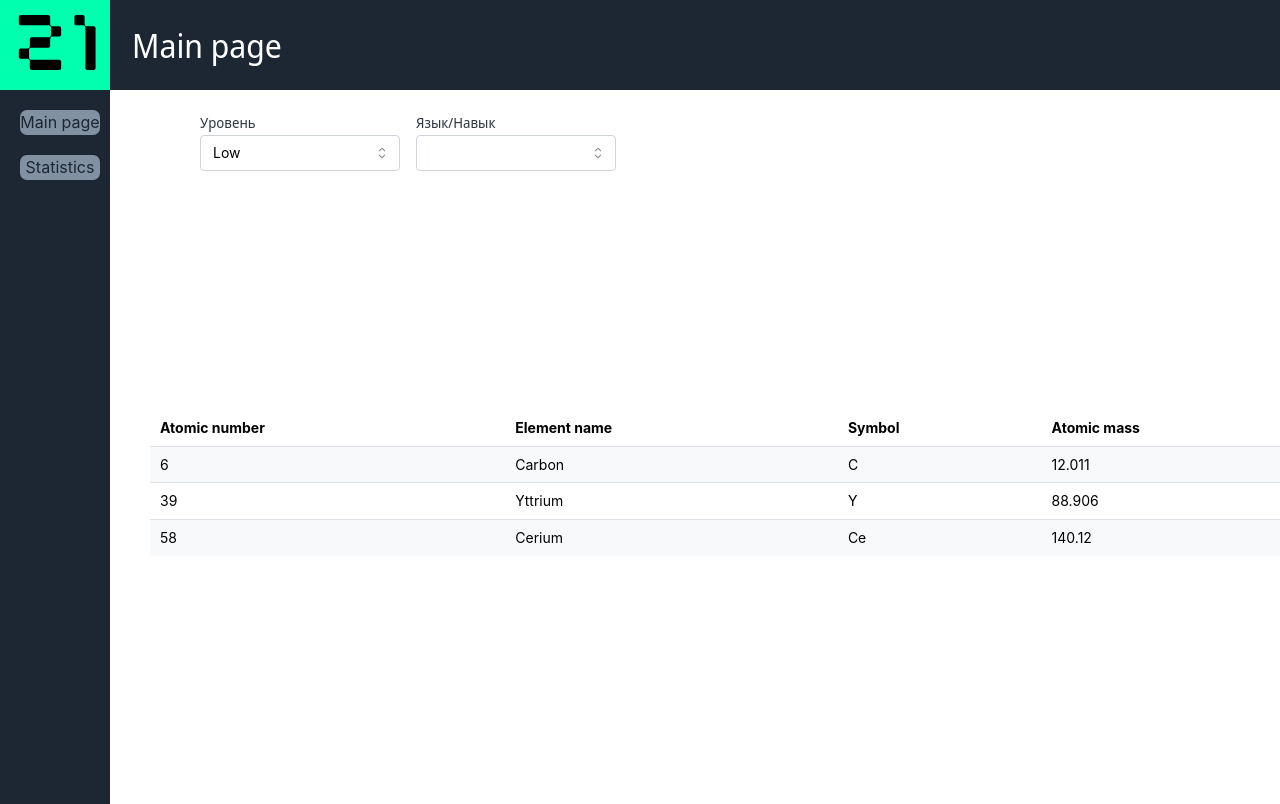
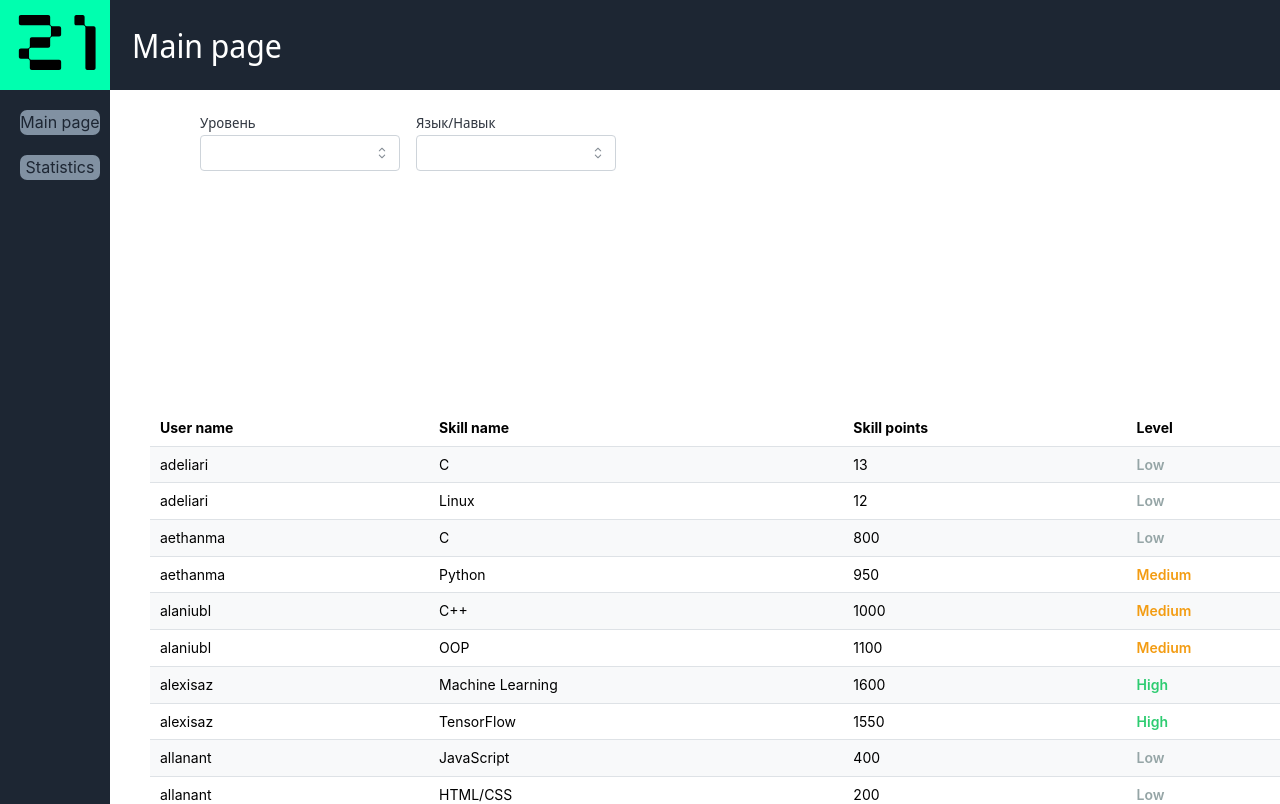
Before and after one commit to ApxuTIP/Hakaton_26.04.25, a React (Vite) app: page / in a window 1280 px wide. Shown: the top 804 px of the page. Built offline with nearby package versions, Linux system fonts and the light colour scheme.

Commit message:
Fix Table Filters

```diff
--- a/src/App.jsx
+++ b/src/App.jsx
@@ -3,14 +3,14 @@ import Header from "./Header.jsx";
 import Sidebar from "./Sidebar.jsx";
 import Button from "./Button.jsx";
 import Demo from "./Table.jsx";
-import '@mantine/core/styles.css';
-import { createTheme, MantineProvider } from '@mantine/core';
+import "@mantine/core/styles.css";
+import { createTheme, MantineProvider } from "@mantine/core";
 
 const theme = createTheme({});
 
 function App() {
-  const [levelFilter, setLevelFilter] = useState('Low');
-  const [skillFilter, setSkillFilter] = useState(null); // Добавляем состояние для навыков
+  const [levelFilter, setLevelFilter] = useState(null);
+  const [skillFilter, setSkillFilter] = useState(null);
 
   return (
     <MantineProvider theme={theme}>
@@ -22,10 +22,7 @@ function App() {
         skillFilter={skillFilter}
         setSkillFilter={setSkillFilter}
       />
-      <Demo
-        levelFilter={levelFilter}
-        skillFilter={skillFilter} // Передаем фильтр навыков
-      />
+      <Demo levelFilter={levelFilter} skillFilter={skillFilter} />
     </MantineProvider>
   );
 }
--- a/src/Button.jsx
+++ b/src/Button.jsx
@@ -1,33 +1,46 @@
-import { NativeSelect, Group } from '@mantine/core';
+import { NativeSelect, Group } from "@mantine/core";
 
 function Button({ levelFilter, setLevelFilter, skillFilter, setSkillFilter }) {
-  const skillsList = [
-    "Carbon", "Algorithms", "Backend", "Business Modeling",
-    "C", "C++", "Change Management", "Code review", "Cryptography",
-    "DB & Data", "DevOps", "Functional programming", "Graphics",
-    "Information Security", "Java", "Leadership", "Linux", "ML & AI",
-    "Math", "Network & system administration", "OOP", "Parallel computing",
-    "Python", "Requirements Analysis", "SQL", "Shell/Bash",
-    "Software architecture", "Structured programming", "Systems Integration",
-    "Team work", "Types and data structures", "Web"
-  ];
+    const skillsList = [
+        "C",
+        "Linux",
+        "Network & system administration",
+        "Algorithms",
+        "C++",
+        "OOP",
+        "DB & Data",
+        "Python",
+        "Java",
+        "JavaScript",
+        "HTML/CSS",
+        "TypeScript",
+        "Angular",
+        "React",
+        "Node.js",
+        "SQL",
+        "NoSQL",
+        "DevOps",
+        "AWS",
+        "Docker",
+        "Kubernetes",
+        "Machine Learning",
+        "TensorFlow"
+      ];
 
   return (
     <Group gap="md" className="main_button">
       <NativeSelect
         value={levelFilter}
         label="Уровень"
-        data={['', 'Low', 'Medium', 'High']}
+        data={["", "Low", "Medium", "High"]}
         onChange={(event) => setLevelFilter(event.currentTarget.value)}
       />
       <NativeSelect
-        value={skillFilter || ''}
+        value={skillFilter || ""}
         label="Язык/Навык"
         placeholder="Все навыки"
-        data={['', ...skillsList]}
-        onChange={(event) =>
-          setSkillFilter(event.currentTarget.value || null)
-        }
+        data={["", ...skillsList]}
+        onChange={(event) => setSkillFilter(event.currentTarget.value || null)}
       />
     </Group>
   );
--- a/src/Table.jsx
+++ b/src/Table.jsx
@@ -1,38 +1,70 @@
-import { Table } from '@mantine/core';
+import { Table } from "@mantine/core";
 
 const elements = [
-  { position: 6, mass: 12.011, symbol: 'C', name: 'Carbon', level: 'Low' },
-  { position: 7, mass: 14.007, symbol: 'N', name: 'Nitrogen', level: 'Medium' },
-  { position: 39, mass: 88.906, symbol: 'Y', name: 'Yttrium', level: 'Low' },
-  { position: 56, mass: 137.33, symbol: 'Ba', name: 'Barium', level: 'High' },
-  { position: 58, mass: 140.12, symbol: 'Ce', name: 'Cerium', level: 'Low' },
+  { "User name": "adeliari", "Skill name": "C", "Skill points": 13 },
+  { "User name": "adeliari", "Skill name": "Linux", "Skill points": 12 },
+  { "User name": "aethanma", "Skill name": "C", "Skill points": 800 },
+  { "User name": "aethanma", "Skill name": "Python", "Skill points": 950 },
+  { "User name": "alaniubl", "Skill name": "C++", "Skill points": 1000 },
+  { "User name": "alaniubl", "Skill name": "OOP", "Skill points": 1100 },
+  { "User name": "alexisaz", "Skill name": "Machine Learning", "Skill points": 1600 },
+  { "User name": "alexisaz", "Skill name": "TensorFlow", "Skill points": 1550 },
+  { "User name": "allanant", "Skill name": "JavaScript", "Skill points": 400 },
+  { "User name": "allanant", "Skill name": "HTML/CSS", "Skill points": 200 },
+  { "User name": "amberlyp", "Skill name": "DevOps", "Skill points": 1700 },
+  { "User name": "amberlyp", "Skill name": "AWS", "Skill points": 1400 },
+  { "User name": "angelecl", "Skill name": "React", "Skill points": 1000 },
+  { "User name": "angelecl", "Skill name": "Node.js", "Skill points": 950 },
+  { "User name": "annabech", "Skill name": "TypeScript", "Skill points": 600 },
+  { "User name": "annabech", "Skill name": "Angular", "Skill points": 500 },
+  { "User name": "aragornc", "Skill name": "Kubernetes", "Skill points": 1800 },
+  { "User name": "aragornc", "Skill name": "Docker", "Skill points": 1600 },
+  { "User name": "ardeliac", "Skill name": "SQL", "Skill points": 1200 },
+  { "User name": "ardeliac", "Skill name": "NoSQL", "Skill points": 800 }
 ];
 
+const getLevel = (points) => {
+  if (points < 900) return "Low";
+  if (points < 1500) return "Medium";
+  return "High";
+};
+
 function Demo({ levelFilter, skillFilter }) {
-  const filteredData = elements.filter(element => {
-    const levelMatch = !levelFilter || element.level === levelFilter;
-    const skillMatch = !skillFilter ||
-      element.name.toLowerCase().includes(skillFilter.toLowerCase());
-    return levelMatch && skillMatch;
+  const filteredData = elements.filter((element) => {
+    if (skillFilter && element["Skill name"] !== skillFilter) {
+      return false;
+    }
+
+    const currentLevel = getLevel(element["Skill points"]);
+    return !levelFilter || currentLevel === levelFilter;
   });
 
-  const rows = filteredData.map((element) => (
-    <Table.Tr key={element.name}>
-      <Table.Td>{element.position}</Table.Td>
-      <Table.Td>{element.name}</Table.Td>
-      <Table.Td>{element.symbol}</Table.Td>
-      <Table.Td>{element.mass}</Table.Td>
-    </Table.Tr>
-  ));
+  const rows = filteredData.map((element) => {
+    const level = getLevel(element["Skill points"]);
+    return (
+      <Table.Tr key={`${element["User name"]}-${element["Skill name"]}`}>
+        <Table.Td>{element["User name"]}</Table.Td>
+        <Table.Td>{element["Skill name"]}</Table.Td>
+        <Table.Td>{element["Skill points"]}</Table.Td>
+        <Table.Td style={{
+          color: level === "High" ? "#2ecc71" :
+                level === "Medium" ? "#f39c12" : "#95a5a6",
+          fontWeight: 600
+        }}>
+          {level}
+        </Table.Td>
+      </Table.Tr>
+    );
+  });
 
   return (
     <Table striped highlightOnHover>
       <Table.Thead>
         <Table.Tr>
-          <Table.Th>Atomic number</Table.Th>
-          <Table.Th>Element name</Table.Th>
-          <Table.Th>Symbol</Table.Th>
-          <Table.Th>Atomic mass</Table.Th>
+          <Table.Th>User name</Table.Th>
+          <Table.Th>Skill name</Table.Th>
+          <Table.Th>Skill points</Table.Th>
+          <Table.Th>Level</Table.Th>
         </Table.Tr>
       </Table.Thead>
       <Table.Tbody>{rows}</Table.Tbody>
--- a/src/index.css
+++ b/src/index.css
@@ -1,14 +1,14 @@
 .header {
   display: flex;
   justify-content: left;
-  background-color: #1D2633;
+  background-color: #1d2633;
   color: white;
   height: 90px;
 }
 
 .header_logo {
   display: flex;
-  background-color: #00FFAF;
+  background-color: #00ffaf;
   justify-content: center;
 }
 
@@ -29,7 +29,7 @@
 }
 
 .header_button {
-  background-color: #1D2633;
+  background-color: #1d2633;
   color: white;
   margin-left: 890px;
   border: none;
@@ -37,9 +37,9 @@
 }
 
 .sidebar {
-  background-color: #1D2633;
+  background-color: #1d2633;
   width: 110px;
-  height: 100vh;
+  height: 100%;
   padding: 20px;
   position: absolute;
   z-index: 10;
@@ -52,7 +52,7 @@
 
 .sidebar_li {
   list-style: none;
-  background-color: #8191A2;
+  background-color: #8191a2;
   width: auto;
   border-radius: 7px;
   margin-bottom: 20px;
@@ -63,7 +63,7 @@
   display: flex;
   justify-content: center;
   text-decoration: none;
-  color: #1D2633;
+  color: #1d2633;
 }
 
 .main_button {
@@ -73,7 +73,6 @@
   gap: 95px;
 }
 
-
 .mantine-NativeSelect-label {
   font-family: "Noto Sans Display", sans-serif;
   size: 35px;
@@ -81,11 +80,11 @@
   font-weight: 500;
 }
 
-.mantine-NativeSelect-wrapper{
+.mantine-NativeSelect-wrapper {
   width: 200px;
 }
 
-.mantine-NativeSelect-root{
+.mantine-NativeSelect-root {
   height: 300px;
 }
 
```
